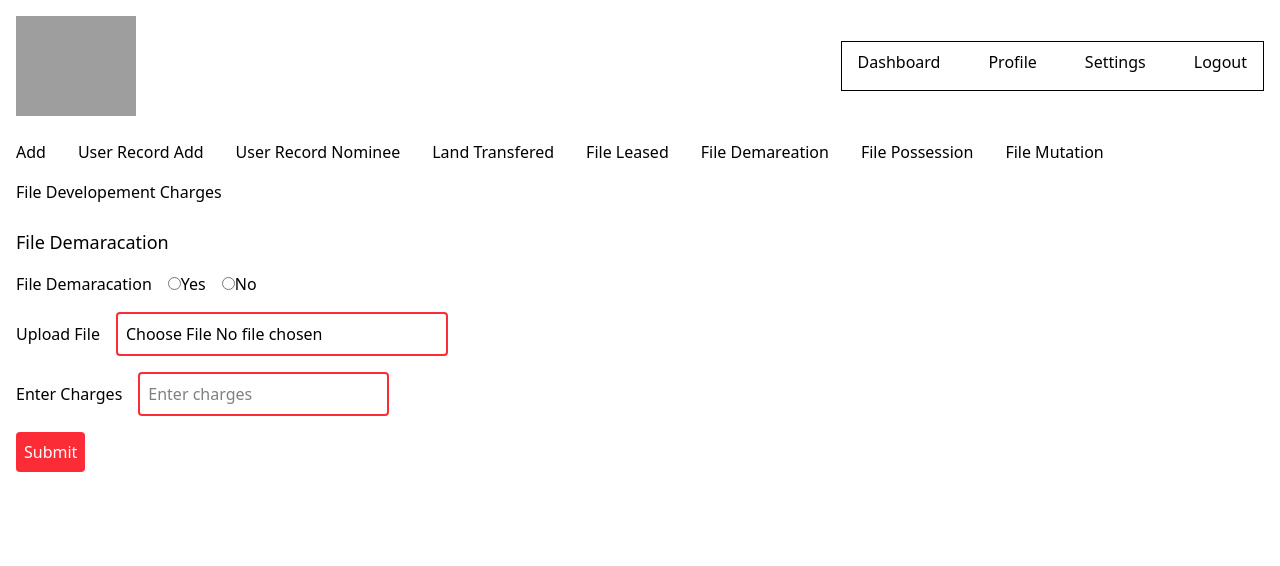
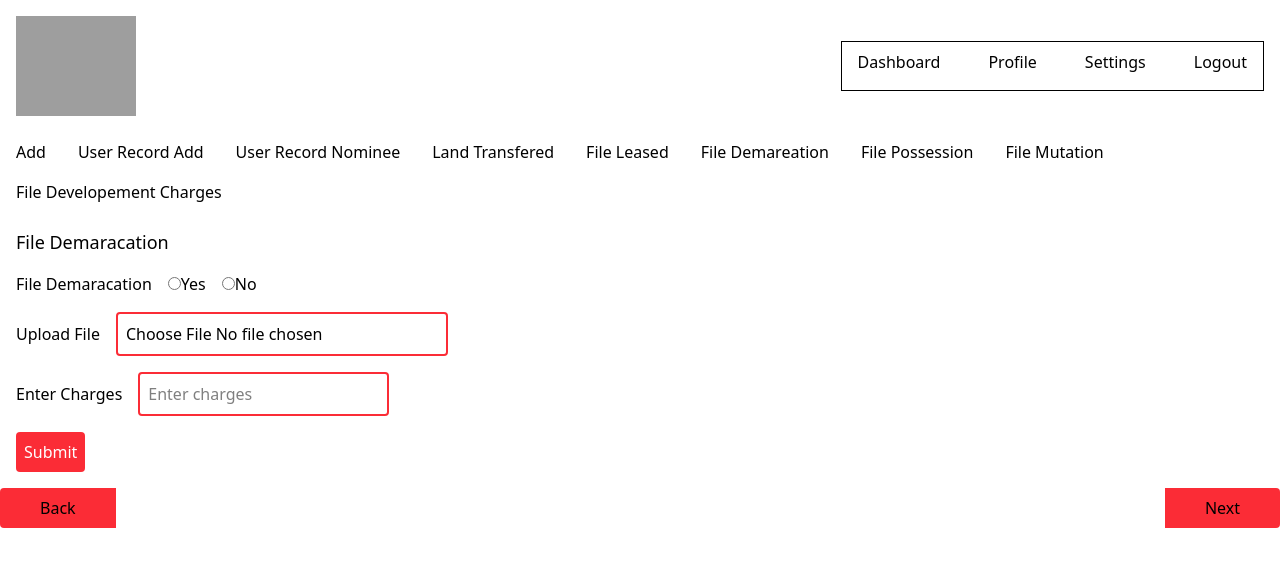
Before and after one commit to mhaseebkmdd/IBI, a React (Vite) app: page /dashboard/filedemaraction in a window 1280 px wide. Shown: the top 566 px of the page. Built offline with nearby package versions, Linux system fonts and the light colour scheme; grey boxes are pictures that could not be loaded.

Commit message:
back next btn

```diff
--- a/src/components/filedemaraction.jsx
+++ b/src/components/filedemaraction.jsx
@@ -1,6 +1,6 @@
 import React, { useState } from 'react';
 
-import { Link} from "react-router-dom"; // Import useNavigate
+import { useNavigate , Link} from "react-router-dom"; // Import useNavigate
 
 const FileDemaracation = () => {
   const [file, setFile] = useState(null);
@@ -26,6 +26,16 @@ const FileDemaracation = () => {
     alert('Form submitted');
   };
 
+   const navigate = useNavigate();  // Initialize the navigate function
+     // Function to navigate back
+     const goBack = () => {
+      navigate(-1); // Go back to the previous page
+    };
+
+    // Function to navigate forward to the next page
+    const goNext = () => {
+      navigate('/dashboard/filepossessian');  // Replace '/next-page' with the actual path to the next page
+    };
   return (
 
 <div>
@@ -155,6 +165,21 @@ const FileDemaracation = () => {
         </div>
       </form>
     </div>
+    {/* Buttons at the bottom */}
+    <div className="flex justify-between space-x-4 mb-4">
+        <button
+          onClick={goBack}  // Back button functionality
+          className="bg-red-500 hover:bg-red-500 text-black py-2 px-10 rounded-l"
+        >
+          Back
+        </button>
+        <button
+          onClick={goNext}  // Next button functionality
+          className="bg-red-500 hover:bg-red-500 text-black py-2 px-10 rounded-r"
+        >
+          Next
+        </button>
+      </div>
     </div>
   );
 };
--- a/src/components/fileleased.jsx
+++ b/src/components/fileleased.jsx
@@ -1,5 +1,5 @@
 import React, { useState } from 'react';
-import { Link } from "react-router-dom"; // Import useNavigate
+import {  useNavigate , Link } from "react-router-dom"; // Import useNavigate
 
 const Fileleased = () => {
   const [file, setFile] = useState(null);
@@ -14,8 +14,6 @@ const Fileleased = () => {
     setCharges(e.target.value);
   };
 
-
-
   const handleRadioChange = (e) => {
     setIsYesSelected(e.target.value === 'yes');
   };
@@ -24,6 +22,17 @@ const Fileleased = () => {
     e.preventDefault();
     alert('Form submitted');
   };
+const navigate = useNavigate();  // Initialize the navigate function
+   // Function to navigate back
+   const goBack = () => {
+    navigate(-1); // Go back to the previous page
+  };
+
+  // Function to navigate forward to the next page
+  const goNext = () => {
+    navigate('/dashboard/filedemaraction');  // Replace '/next-page' with the actual path to the next page
+  };
+
 
   return (
 <div>  <div>
@@ -153,6 +162,21 @@ const Fileleased = () => {
       </form>
 
     </div>
+    {/* Buttons at the bottom */}
+    <div className="flex justify-between space-x-4 mb-4">
+        <button
+          onClick={goBack}  // Back button functionality
+          className="bg-red-500 hover:bg-red-500 text-black py-2 px-10 rounded-l"
+        >
+          Back
+        </button>
+        <button
+          onClick={goNext}  // Next button functionality
+          className="bg-red-500 hover:bg-red-500 text-black py-2 px-10 rounded-r"
+        >
+          Next
+        </button>
+      </div>
     </div>
   );
 };
--- a/src/components/filemutation.jsx
+++ b/src/components/filemutation.jsx
@@ -1,5 +1,5 @@
 import React, { useState } from 'react';
-import { Link} from "react-router-dom"; // Import useNavigate
+import { useNavigate , Link} from "react-router-dom"; // Import useNavigate
 
 const FileMutation = () => {
   const [file, setFile] = useState(null);
@@ -24,6 +24,16 @@ const FileMutation = () => {
     alert('Form submitted');
   };
 
+  const navigate = useNavigate();  // Initialize the navigate function
+  // Function to navigate back
+  const goBack = () => {
+   navigate(-1); // Go back to the previous page
+ };
+
+ // Function to navigate forward to the next page
+ const goNext = () => {
+   navigate('/dashboard/filedevelopmentcharges');  // Replace '/next-page' with the actual path to the next page
+ };
   return (
 <div>
 <div>
@@ -152,6 +162,21 @@ const FileMutation = () => {
         </div>
       </form>
     </div>
+    {/* Buttons at the bottom */}
+    <div className="flex justify-between space-x-4 mb-4">
+        <button
+          onClick={goBack}  // Back button functionality
+          className="bg-red-500 hover:bg-red-500 text-black py-2 px-10 rounded-l"
+        >
+          Back
+        </button>
+        <button
+          onClick={goNext}  // Next button functionality
+          className="bg-red-500 hover:bg-red-500 text-black py-2 px-10 rounded-r"
+        >
+          Next
+        </button>
+      </div>
     </div>
   );
 };
--- a/src/components/filepossessian.jsx
+++ b/src/components/filepossessian.jsx
@@ -1,6 +1,6 @@
 import React, { useState } from 'react';
 
-import { Link} from "react-router-dom"; // Import useNavigate
+import { useNavigate , Link} from "react-router-dom"; // Import useNavigate
 
 const FilePossession = () => {
   const [file, setFile] = useState(null);
@@ -25,6 +25,16 @@ const FilePossession = () => {
     e.preventDefault();
     alert('Form submitted');
   };
+   const navigate = useNavigate();  // Initialize the navigate function
+     // Function to navigate back
+     const goBack = () => {
+      navigate(-1); // Go back to the previous page
+    };
+
+    // Function to navigate forward to the next page
+    const goNext = () => {
+      navigate('/dashboard/filemutation');  // Replace '/next-page' with the actual path to the next page
+    };
 
   return (
 <div>
@@ -156,6 +166,21 @@ const FilePossession = () => {
         </div>
       </form>
     </div>
+    {/* Buttons at the bottom */}
+    <div className="flex justify-between space-x-4 mb-4">
+        <button
+          onClick={goBack}  // Back button functionality
+          className="bg-red-500 hover:bg-red-500 text-black py-2 px-10 rounded-l"
+        >
+          Back
+        </button>
+        <button
+          onClick={goNext}  // Next button functionality
+          className="bg-red-500 hover:bg-red-500 text-black py-2 px-10 rounded-r"
+        >
+          Next
+        </button>
+      </div>
     </div>
   );
 };
--- a/src/components/landtransfered.jsx
+++ b/src/components/landtransfered.jsx
@@ -1,5 +1,5 @@
 import React, { useState } from 'react';
-import { Link } from "react-router-dom"; // Import useNavigate
+import { useNavigate , Link} from "react-router-dom"; // Import useNavigate
 
 const LandTransfered = () => {
   const [file, setFile] = useState(null);
@@ -23,6 +23,17 @@ const LandTransfered = () => {
   const handleSubmit = (e) => {
     e.preventDefault();
     alert('Form submitted');
+  };
+
+  const navigate = useNavigate();  // Initialize the navigate function
+   // Function to navigate back
+   const goBack = () => {
+    navigate(-1); // Go back to the previous page
+  };
+
+  // Function to navigate forward to the next page
+  const goNext = () => {
+    navigate('/dashboard/fileleased');  // Replace '/next-page' with the actual path to the next page
   };
 
   return (
@@ -151,7 +162,21 @@ const LandTransfered = () => {
         </div>
       </form>
     </div>
-
+     {/* Buttons at the bottom */}
+     <div className="flex justify-between space-x-4 mb-4">
+        <button
+          onClick={goBack}  // Back button functionality
+          className="bg-red-500 hover:bg-red-500 text-black py-2 px-10 rounded-l"
+        >
+          Back
+        </button>
+        <button
+          onClick={goNext}  // Next button functionality
+          className="bg-red-500 hover:bg-red-500 text-black py-2 px-10 rounded-r"
+        >
+          Next
+        </button>
+      </div>
     </div>
 
   );
```
